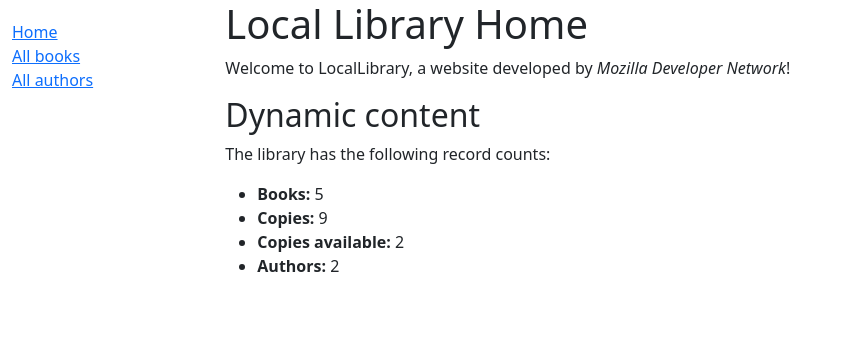
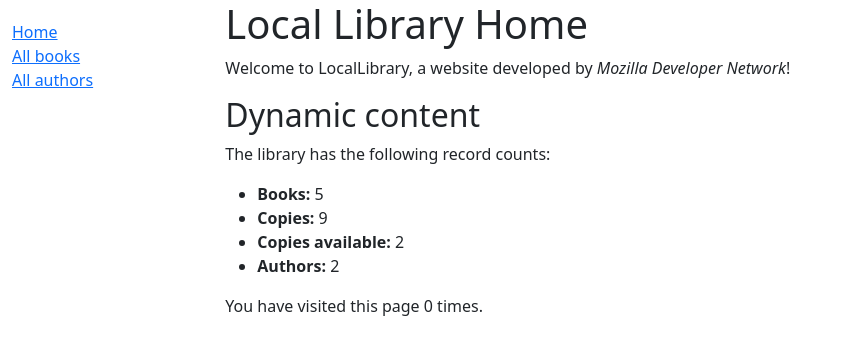
Before and after one commit to nicolekurtz93/django_book_library, a Django app: page /catalog/ in a window 1280 px wide. Shown: the top 355 px of the page, without its empty margins (0-841 px from the left). Run offline with Django 4.2, Linux system fonts and the light colour scheme; data comes from the database, SQL or seed files in the repository; both versions use the stored data as it was after the commit.

Commit message:
Added sessions

```diff
--- a/catalog/templates/index.html
+++ b/catalog/templates/index.html
@@ -12,6 +12,8 @@
   <li><strong>Copies available:</strong> {{ num_instances_available }}</li>
   <li><strong>Authors:</strong> {{ num_authors }}</li>
 </ul>
+
+<p>You have visited this page {{ num_visits }} time{{ num_visits|pluralize }}.</p>
 {% endblock %} {% block title %}
 <title>Portland Local Library</title>
 {% endblock %}
--- a/catalog/views.py
+++ b/catalog/views.py
@@ -11,12 +11,17 @@ def index(request):
     # Available books (status = 'a')
     num_instances_available = BookInstance.objects.filter(status__exact='a').count()
 
+    # Number of visits to this view, as counted in the session variable.
+    num_visits = request.session.get('num_visits', 0)
+    request.session['num_visits'] = num_visits + 1
+
 
     context = {
         'num_books': num_books,
         'num_instances': num_instances,
         'num_instances_available': num_instances_available,
-        'num_authors': num_authors
+        'num_authors': num_authors,
+        'num_visits': num_visits
     }
     return render(request, 'index.html', context=context)
 
```
Also changed, not shown: db.sqlite3.
